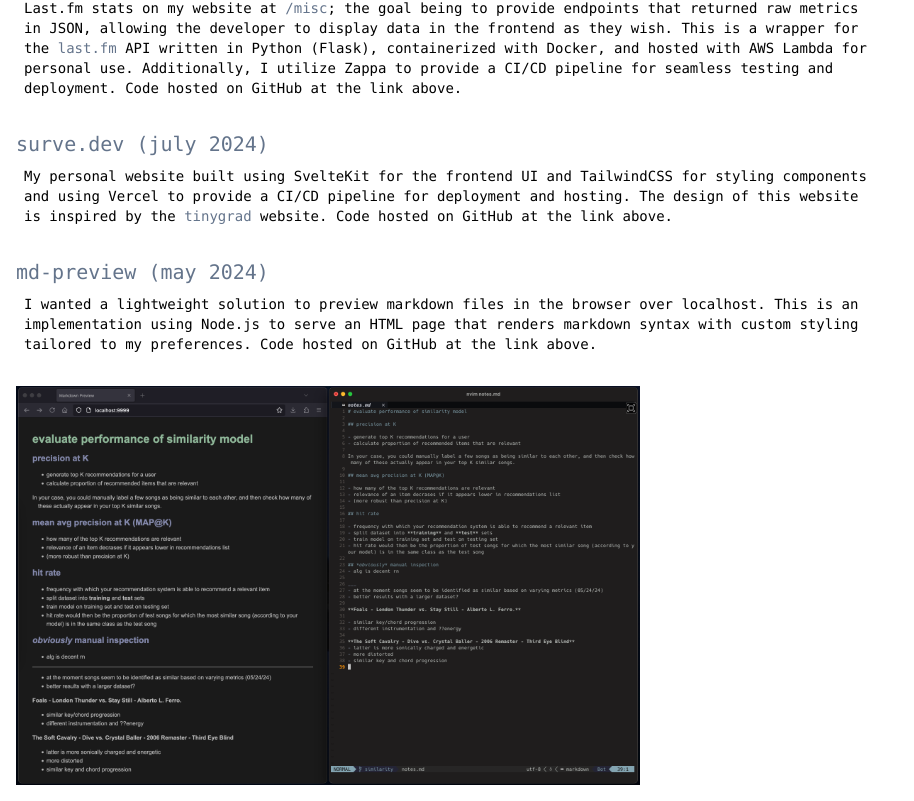
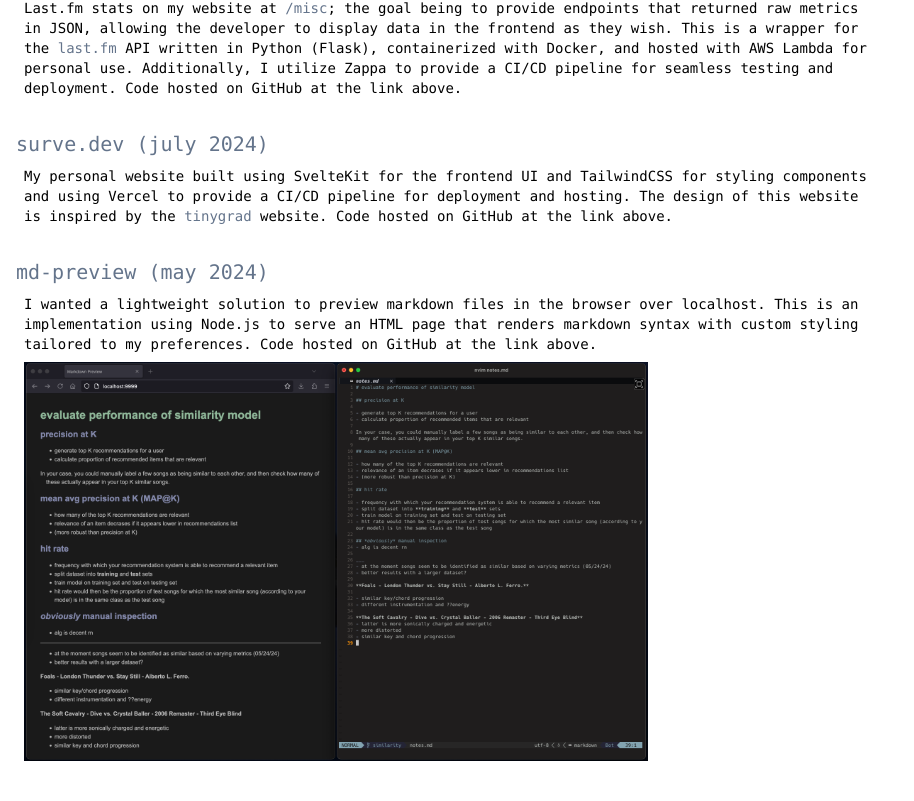
Before and after one commit to arnavsurve/website, a SvelteKit app: page /projects in a window 1280 px wide. Shown: the part 499-1300 px from the top of the page, without its empty margins (0-914 px from the left). After the commit the page ends 1276 px from the top, so only its background shows below. Built offline with nearby package versions, Linux system fonts and the light colour scheme.

Commit message:
edit mdprev image margins

```diff
--- a/src/routes/projects/+page.svelte
+++ b/src/routes/projects/+page.svelte
@@ -65,8 +65,6 @@
 			custom styling tailored to my preferences. Code hosted on GitHub at the link above.
 		</Prose>
 
-		<br />
-
-		<img src="/mdprev.png" alt="md-preview" class="xs:w-full sm:w-full md:w-2/3 lg:w-1/2" />
+		<img src="/mdprev.png" alt="md-preview" class="mx-2 xs:w-full sm:w-full md:w-2/3 lg:w-1/2" />
 	</div>
 </div>
```
